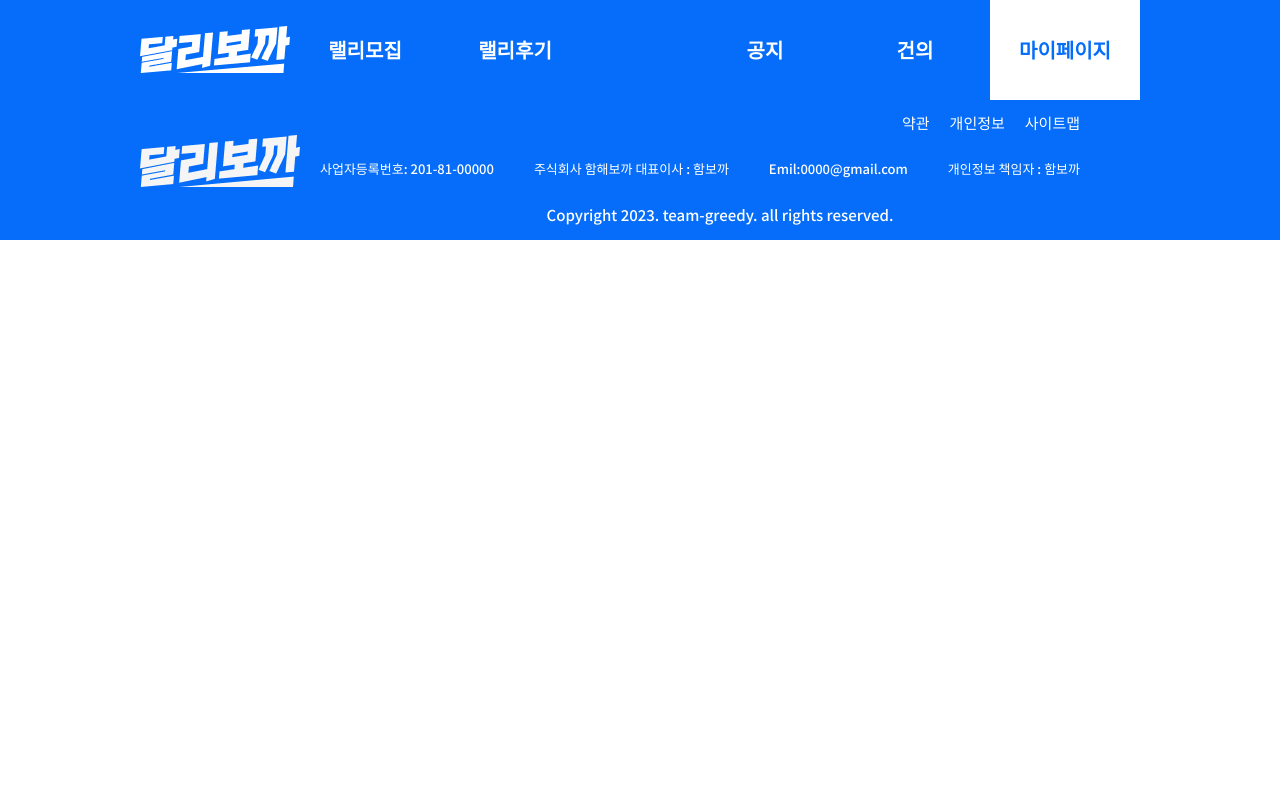
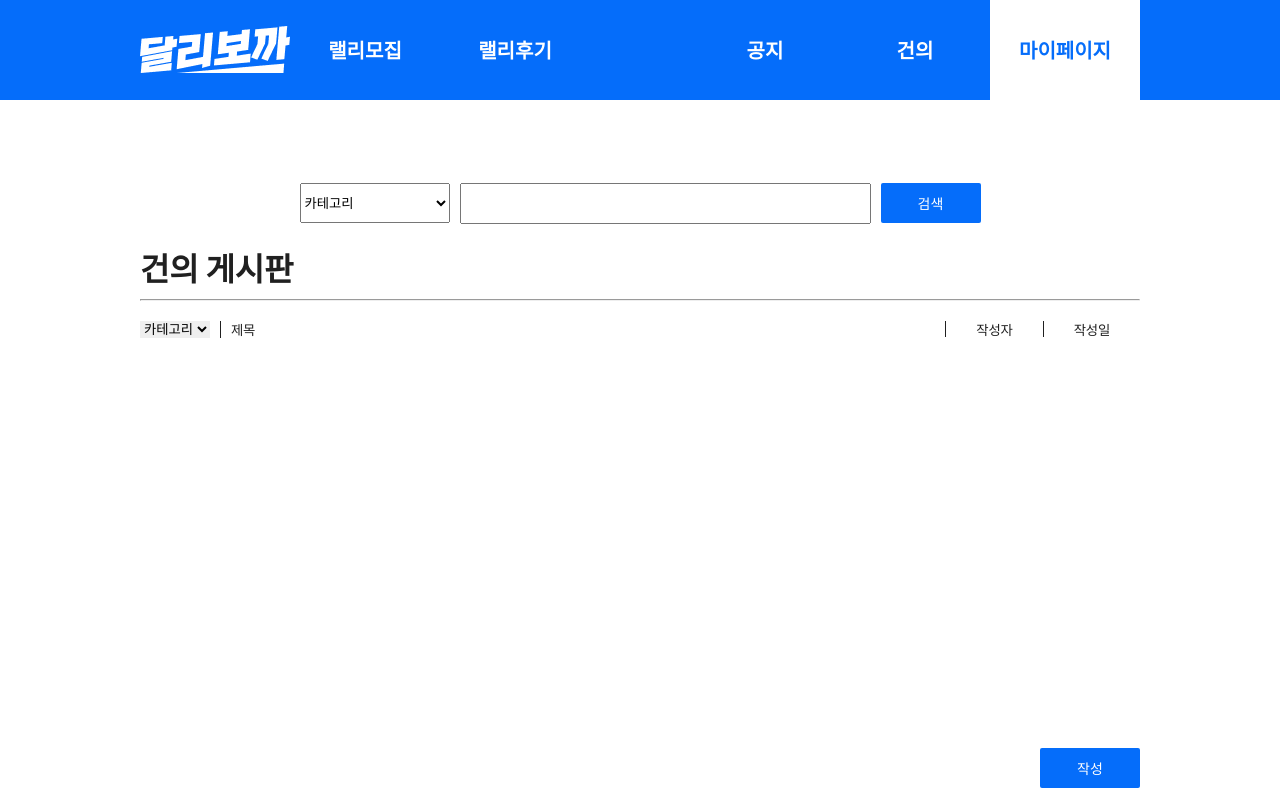
Before and after one commit to hamhabocca/frontend, a React (Create React App) app: page /qna in a window 1280 px wide. Shown: the top 800 px of the page. Built offline with nearby package versions, Linux system fonts and the light colour scheme.

Commit message:
건의 게시판(페이지 넘버...미완성)

```diff
--- a/src/pages/QnABoard.js
+++ b/src/pages/QnABoard.js
@@ -1,6 +1,61 @@
+import style from "./QnABoard.module.css"
+
 function QnABoard() {
 
-    return null;
+    return (
+
+        <main className={style.all}>
+
+            <div className={style.search}>
+                <select className={style.dropdownbox}>
+                    <option>카테고리</option>
+                </select>
+                <form className={style.input}>
+                    <input className={style.searchfield} type="text" size="50" name="search" />
+                    <input className={style.searchbtn} type="submit" value="검색" />
+                </form>
+            </div>
+
+            <div className={style.board}>
+                <h1>건의 게시판</h1>
+                <br />
+                <hr />
+                <div className={style.cg}>
+                    <div className={style.d1}>
+                        <select className={style.cgselect}>
+                            <option>카테고리</option>
+                        </select>
+
+                        <h6 className={style.postname}>제목</h6>
+                    </div>
+
+                    <div className={style.d2}>
+                        <h6 className={style.writer}>작성자</h6>
+
+                        <h6 className={style.date}>작성일</h6>
+                    </div>
+                </div>
+
+                <div className={style.list}>
+
+                </div>
+            </div>
+
+            <article className={style.btn}>
+                <button>작성</button>
+            </article>
+
+            <div className={style.pageNumber}>
+
+                <h3> 페이지 넘버</h3>
+
+            </div>
+            <br />
+            <hr />
+
+        </main>
+
+    );
 }
 
 export default QnABoard;
--- /dev/null
+++ b/src/pages/QnABoard.module.css
@@ -0,0 +1,117 @@
+.search {
+    display: flex;
+    justify-content: center;
+    margin-top: 63px;
+    height: 40px;
+}
+
+.dropdownbox {
+    margin-right: 10px;
+    width: 150px;
+    height: 40px;
+}
+.input {
+
+    height: 40px;
+}
+
+.searchfield {
+    width: 403px;
+    height: 35px;
+    margin-right: 10px;
+}
+
+.searchbtn{
+    width: 100px;
+    height: 40px;
+    background: #056DFA;
+    color: white;
+    font-size: 14px;
+    border: none;
+    border-radius: 2px;
+    float: right;
+    margin-bottom: 15px;
+}
+
+.board {
+
+    height: 464px;
+    margin-top: 36px;
+}
+
+
+.cg {
+    height: 40px;
+    display: flex;
+    font-size: 20px;
+    justify-content: space-between;
+    text-align:center;
+    align-items: center;
+}
+
+.d1 {
+    display: flex;
+    justify-content: left;
+}
+
+.d2 {
+    display: flex;
+    justify-content: left;
+}
+
+.cgselect {
+    border: none;
+    margin-right: 10px;
+}
+
+.list {
+
+    height: 398px;
+}
+
+
+.btn button {
+    width: 100px;
+    height: 40px;
+    background: #056DFA;
+    color: white;
+    font-size: 14px;
+    border: none;
+    border-radius: 2px;
+    float: right;
+    margin-top: 25px;
+
+}
+
+.pageNumber {
+    display: flex;
+    justify-content: center;
+    margin-top: 139px;
+}
+
+/* .all div {
+
+    border : 1px solid red;
+} */
+
+.postname {
+    /* border: 2px solid red; */
+    /* padding: 3px; */
+    padding-left: 10px;
+    border-left: 1px solid #202020;
+    font-weight: 500;
+}
+
+.writer {
+    padding-left: 30px;
+    padding-right: 30px;
+    border-left: 1px solid #202020;
+    font-weight: 500;
+}
+
+.date {
+    padding-left: 30px;
+    padding-right: 30px;
+    border-left: 1px solid #202020;
+    font-weight: 500;
+}
```
